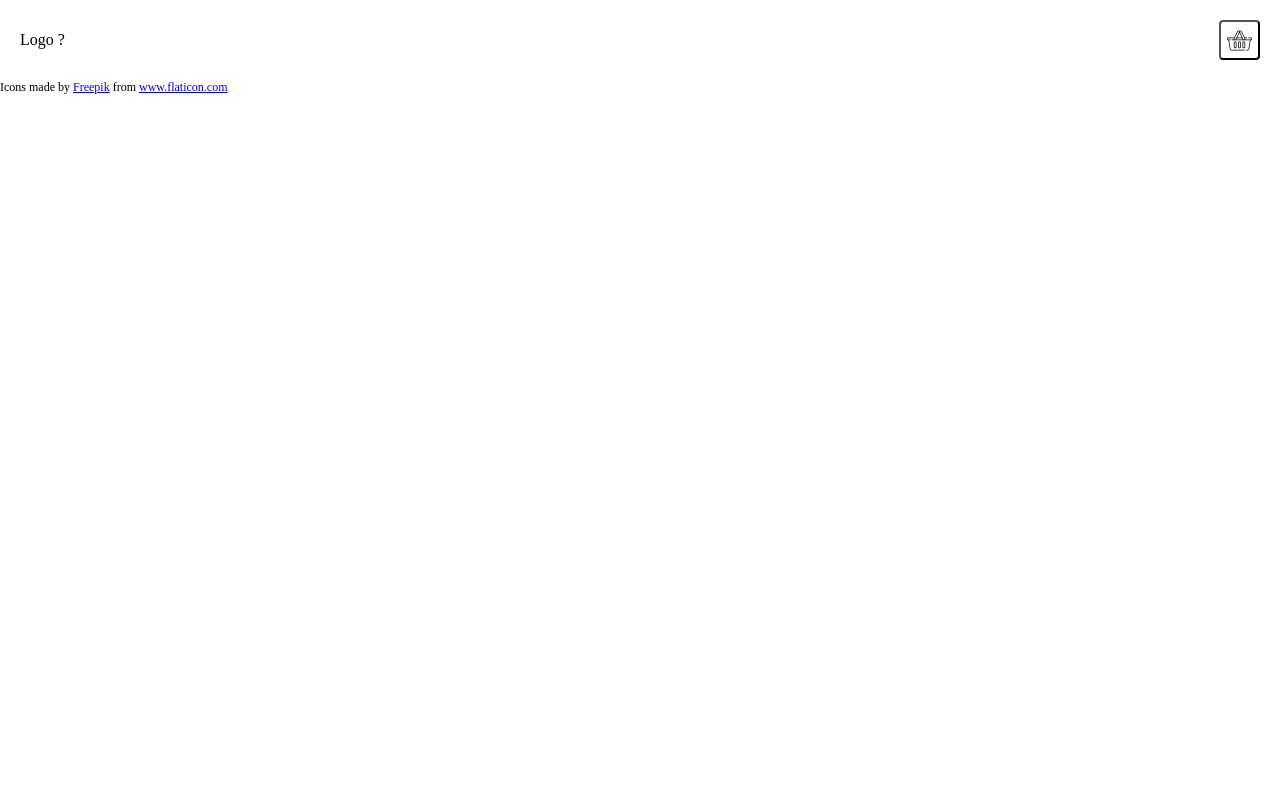
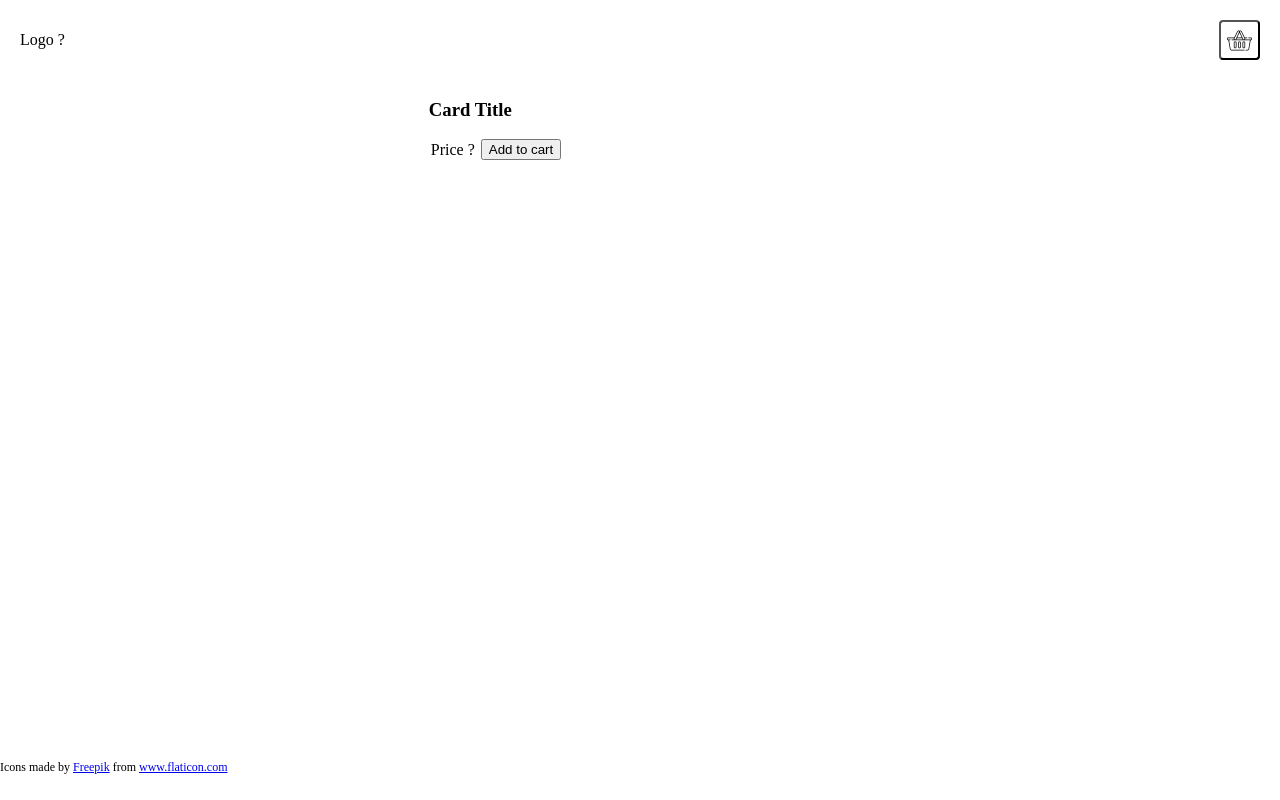
Before and after one commit to sl-hugogennaro/e-commerce-jsonplaceholder, a React app: page / in a window 1280 px wide. Built offline with nearby package versions, Linux system fonts and the light colour scheme.

Commit message:
Some footer & card ui

```diff
--- a/src/components/App.tsx
+++ b/src/components/App.tsx
@@ -3,18 +3,26 @@ import React from 'react'
 import styled from 'styled-components'
 
 import { Header } from './Header'
+import { Card } from './Card'
 
+const footerHeight = '5vh'
+const FooterUI = styled.footer`
+  height: ${footerHeight};
+  position: fixed;
+  bottom: 0;
+  top: auto;
+  left: 0;
+  right: 0;
+  font-size: 12px;
+`
 const AppUI = styled.div`
   /* global styles */
-`
-const FooterUI = styled.footer`
-  font-size: 12px;
 `
 
 export const App = () => (
   <AppUI>
     <Header />
-    <section role="main"></section>
+    <Card />
     <FooterUI>
       Icons made by{' '}
       <a href="http://www.freepik.com/" title="Freepik">
--- /dev/null
+++ b/src/components/Card.tsx
@@ -0,0 +1,45 @@
+import React from 'react'
+import styled from 'styled-components'
+
+const CardUI = styled.div`
+  display: flex;
+  flex-direction: row;
+  align-items: center;
+  justify-content: center;
+  width: 100%;
+  height: fit-content;
+`
+const CardLeftUI = styled.div`
+  width: 33%;
+`
+const CardInfoUI = styled.div``
+const CardMiscUI = styled.div`
+  width: 100%;
+  display: flex;
+  align-items: center;
+  justify-content: start;
+  padding-left: 2px;
+  & > * {
+    margin-right: 6px;
+  }
+`
+const CardRightUI = styled.div`
+  width: 66%;
+`
+
+export const Card = () => (
+  <CardUI>
+    <CardLeftUI>
+      <img src="" alt="" />
+    </CardLeftUI>
+    <CardRightUI>
+      <CardInfoUI>
+        <h3>Card Title</h3>
+      </CardInfoUI>
+      <CardMiscUI>
+        <div>Price ?</div>
+        <button>Add to cart</button>
+      </CardMiscUI>
+    </CardRightUI>
+  </CardUI>
+)
```
